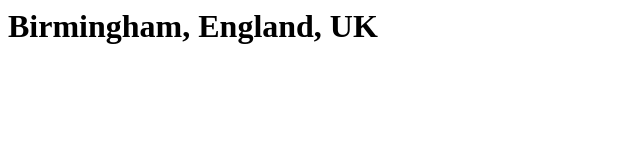
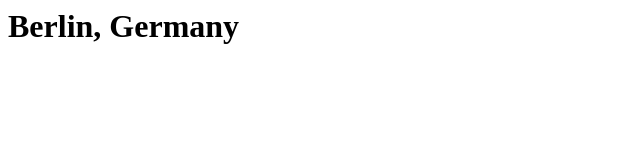
Before and after one commit to whereismeldo/whereismeldo.github.io, a plain HTML site: page index.html in a window 1280 px wide. Shown: the whole page, without its empty margins (0-640 px from the left). Drawn offline with Linux system fonts and the light colour scheme.

Commit message:
Visiting Ray and Jon

```diff
--- a/index.html
+++ b/index.html
@@ -1,5 +1,5 @@
 <html>
     <body>
-        <h1>Birmingham, England, UK</h1>
+        <h1>Berlin, Germany</h1>
     </body>
 </html>
```
